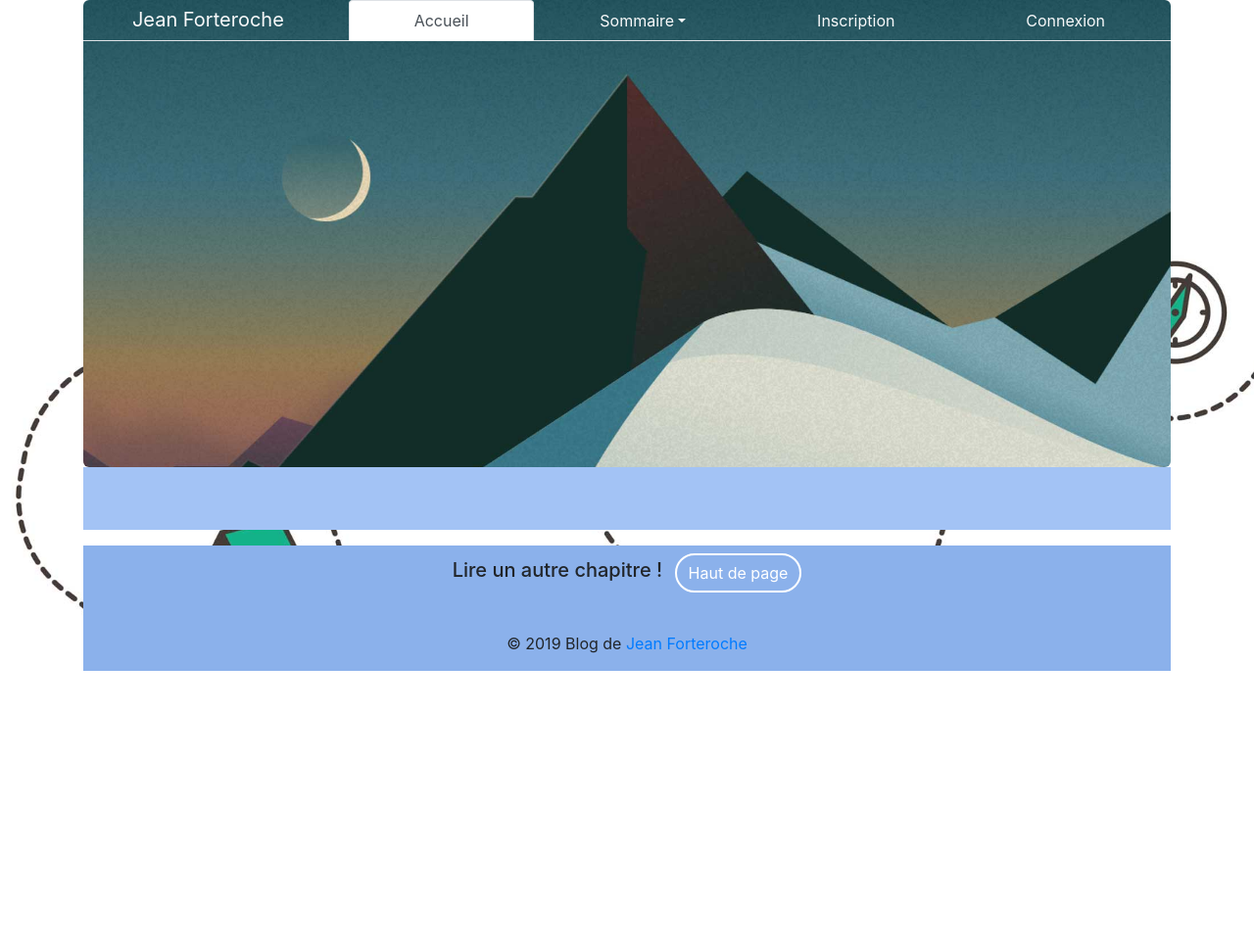
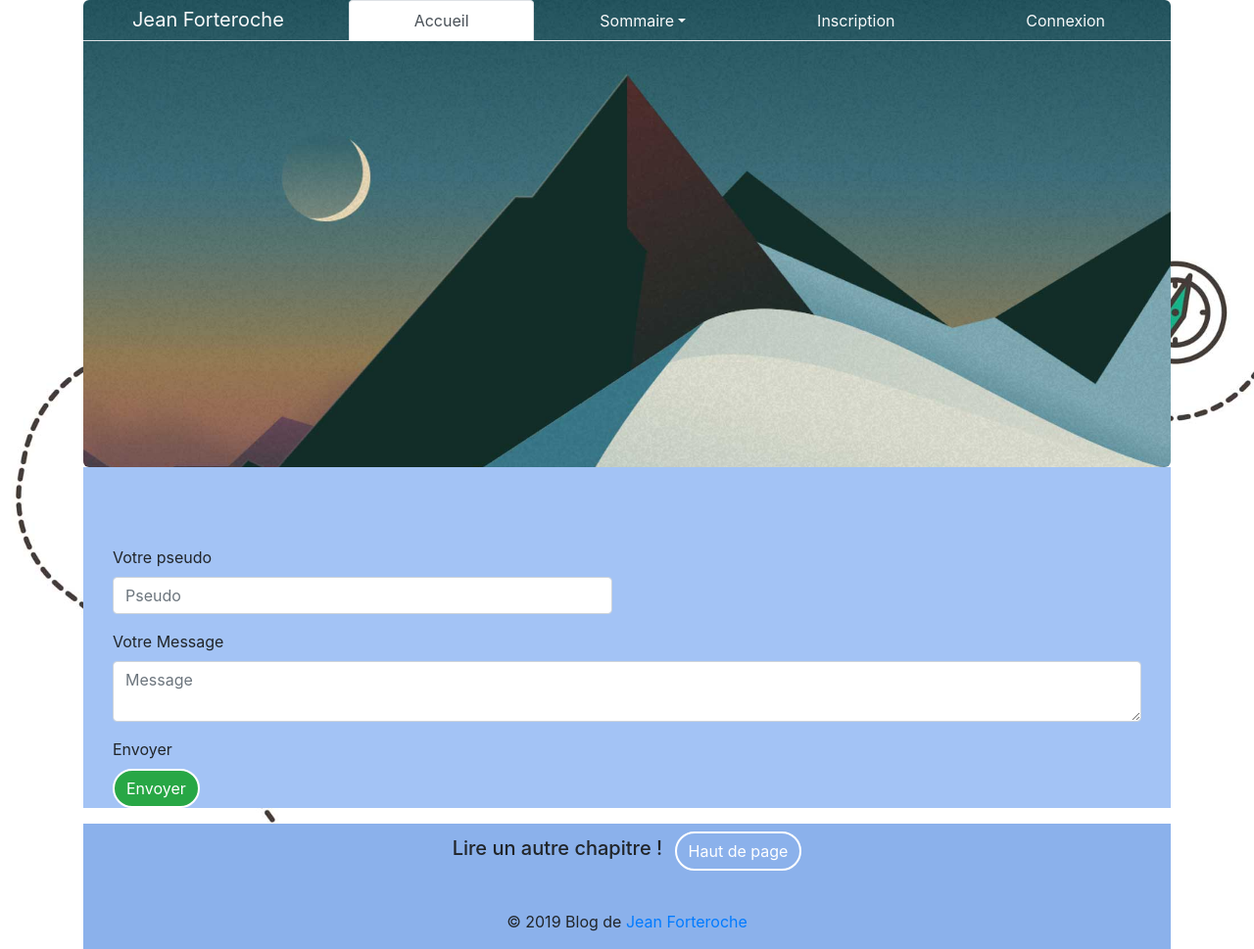
Before and after one commit to lucaslablache/Forteroche-PHP, a PHP site: template Vue/vueBillet.php in a window 1280 px wide. Shown: the whole page at 98% size. Before the commit the page ends 685 px from the top, so only its background shows below. Run offline with PHP 8.4, Linux system fonts and the light colour scheme; the template is opened without the code that fills it, so the values that code supplies are empty.

Commit message:
Ajouté un formulaire pour poster un commentaire apres un billet (en construction)

```diff
--- a/Vue/vueBillet.php
+++ b/Vue/vueBillet.php
@@ -15,7 +15,7 @@
         <ul class="list-unstyled">
             <?php foreach ($commentaires as $commentaire): ?>
             <li class="media py-4">
-                <img class="mr-3 avatar" src="/Contenu/avatar.jpg" alt="Generic placeholder image">
+                <img class="mr-3 avatar" src="Contenu/avatar.jpg" alt="Generic placeholder image">
                 <div class="media-body bg-light">
                     <h5 class="mt-0 mb-1"><?= $commentaire['auteur'] ?></h5>
                     <?= $commentaire['contenu'] ?>
@@ -23,7 +23,36 @@
             </li>
             <?php endforeach; ?>
         </ul>
+        <p>
+            <!--
+            dropdown + 2 champs + submit
+            $post['id'] = $billet['id']
+            bouton submit
+            -->
+
+            <!-- Text input-->
+            <div class="form-group">
+                <label class="col-md-8 control-label" for="pseudo">Votre pseudo</label>
+                <div class="col-md-6">
+                    <input id="pseudo" name="pseudo" type="text" placeholder="Pseudo" class="form-control input-md" required="">
+                </div>
+            </div>
+
+            <!-- Text input a changer (text area)-->
+            <div class="form-group">
+                <label class="col-md-8 control-label" for="Message">Votre Message</label>
+                <div class="col-md-12">
+                    <textarea id="Message" name="Message" type="text" placeholder="Message" class="form-control input-md" required=""></textarea>
+                </div>
+            </div>
+
+            <!-- Button -->
+            <div class="form-group">
+                <label class="col-md-8 control-label" for="confirmation">Envoyer</label>
+                <div class="col-md-8">
+                    <button id="confirmation" name="confirmation" class="btn btn-success" action="commenter">Envoyer</button>
+                    <input type="hidden" id="id" value="<?=$billet['id']?>">
+                </div>
+            </div>
+        </p>
     </div>
-
-
-<!-- Ajouter un formulaire pour commenter le post -->
```
